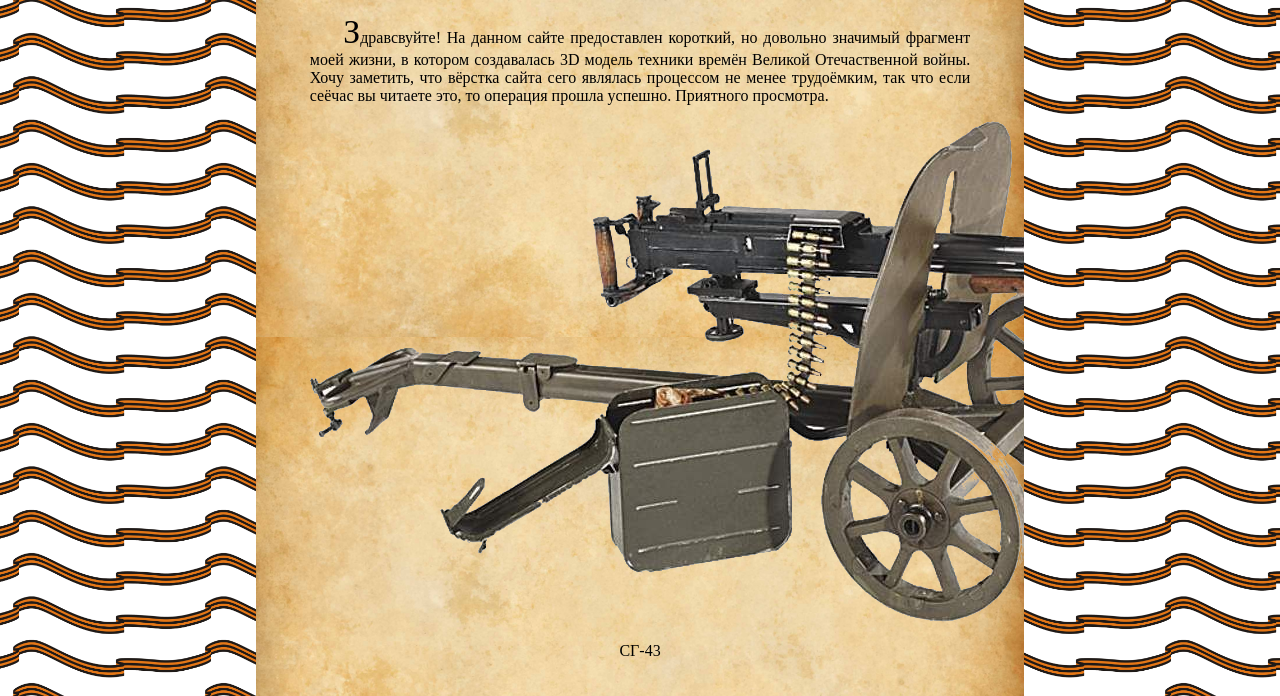
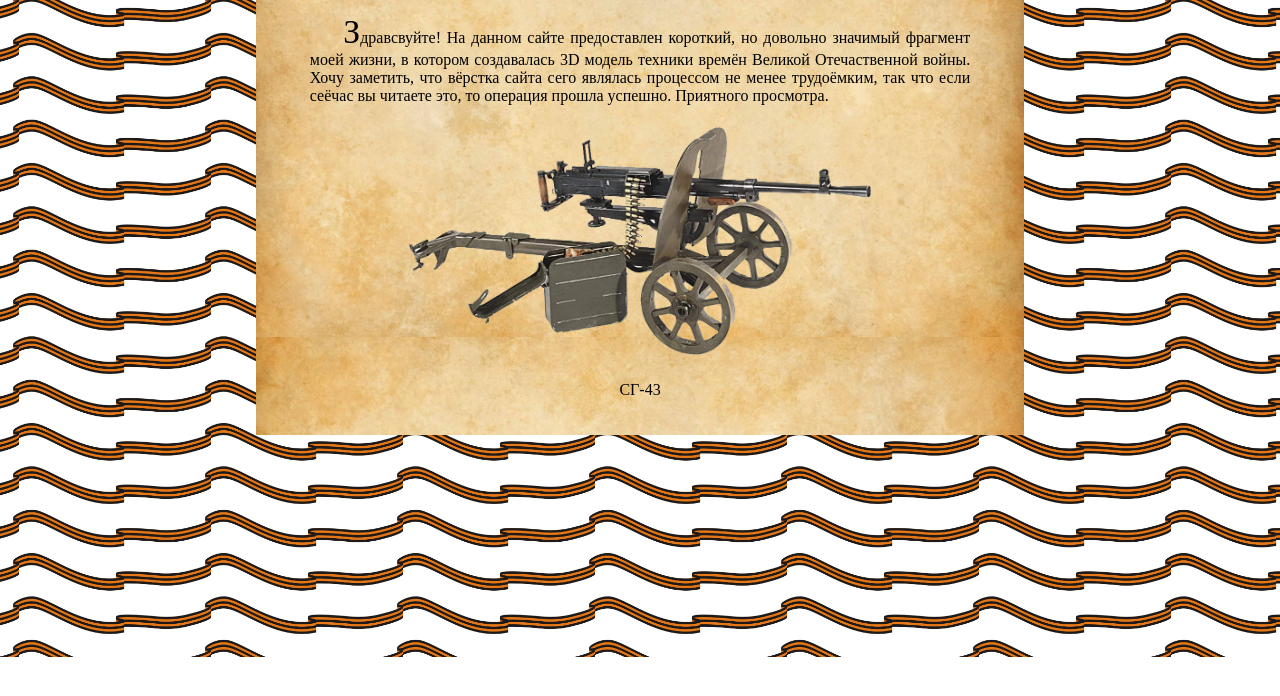
Before and after one commit to PDP-GP/Gulemet, a plain HTML site: page index.html in a window 1280 px wide. Shown: the part 143-839 px from the top of the page. After the commit the page ends 800 px from the top, so only its background shows below. Drawn offline with Linux system fonts and the light colour scheme.

Commit message:
исправилось изобр на 1 слайде

```diff
--- a/index.html
+++ b/index.html
@@ -54,7 +54,9 @@
         <p class="text-index">
             Здравсвуйте! На данном сайте предоставлен короткий, но довольно значимый фрагмент моей жизни, в котором создавалась 3D модель техники времён Великой Отечаственной войны. Хочу заметить, что вёрстка сайта сего являлась процессом не менее трудоёмким, так что если сеёчас вы читаете это, то операция прошла успешно. Приятного просмотра.
         </p>
-        <img src="piu1.png" class="">
+        <div class="stars">
+        <img src="piu1.png" class="big-picture">
+        </div>
         <p class="pic-text">
             СГ-43
         </p>
```
Also changed, not shown: links.html (+1 -1 lines).
